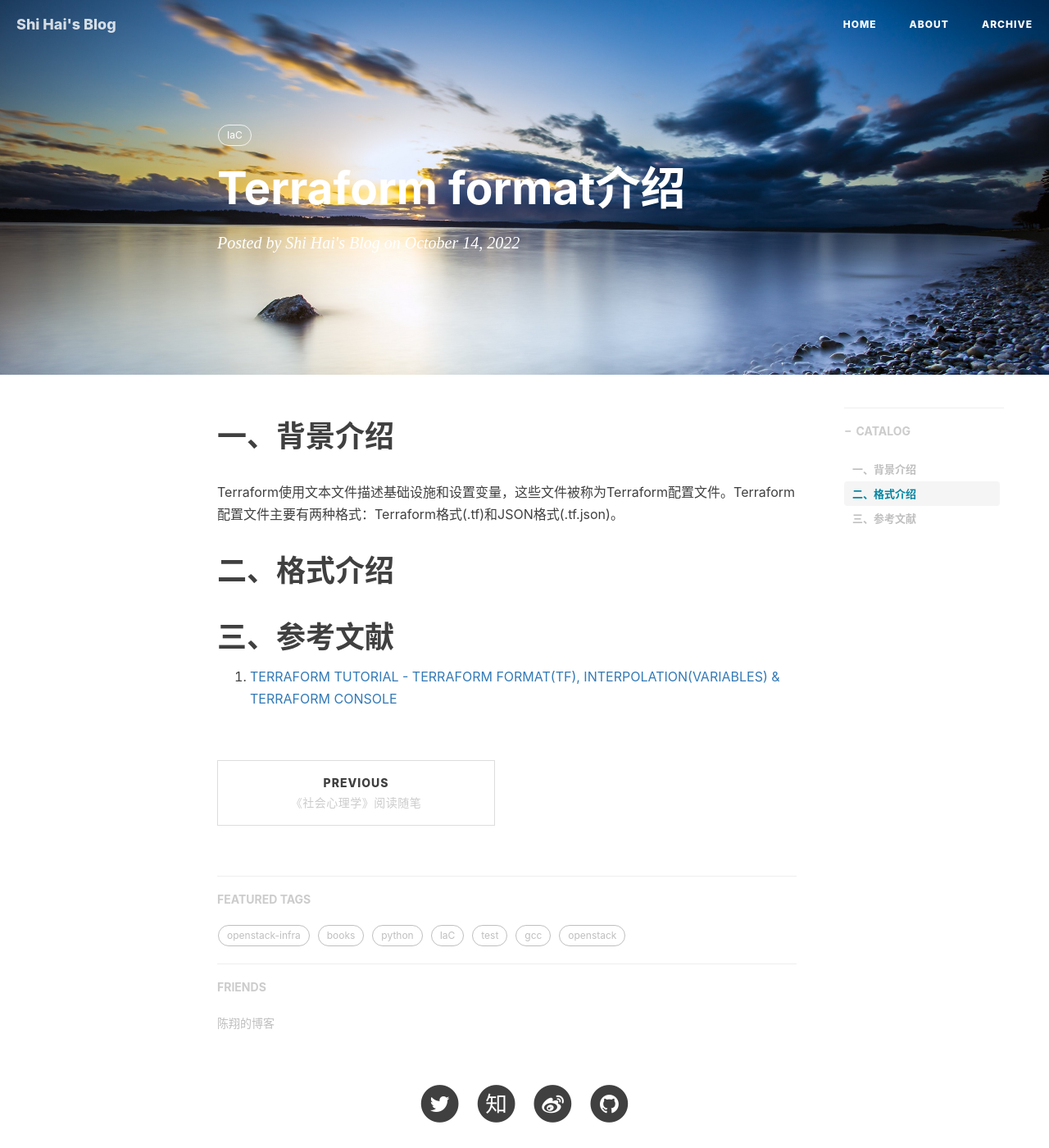
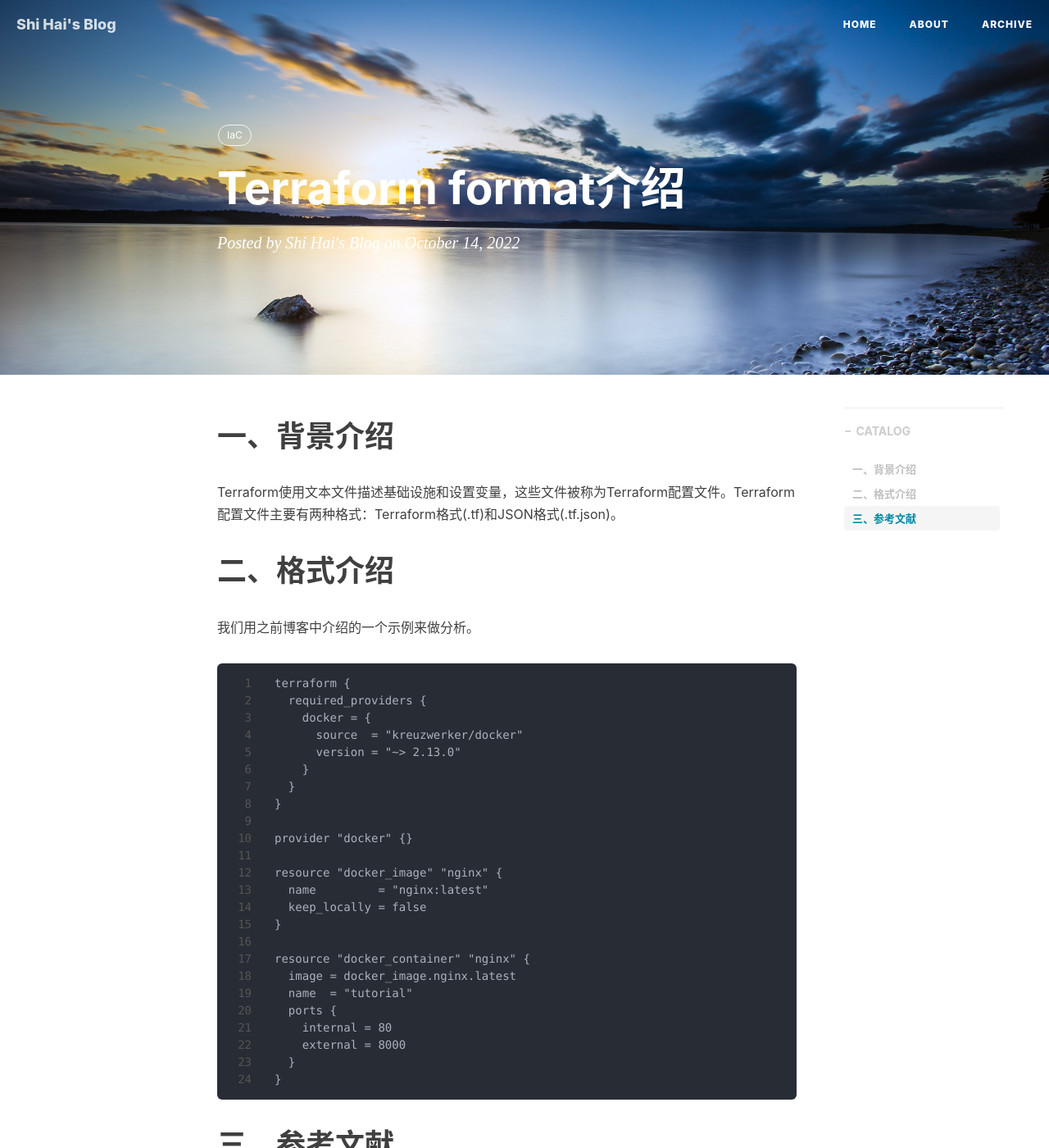
Before and after one commit to shihai1991/shihai1991.github.io, a Jekyll site: the page built from _posts/2022-10-14-Terraform format介绍.md, in a window 1280 px wide and 1400 px high. Shown: the whole window at 82% size. Built offline with Jekyll 4.4.1, drawn with Linux system fonts in a browser that asks for light colours; nearby versions of some CDN libraries; comment, search, counter and statistics services are not loaded.

Commit message:
Update 2022-10-14-Terraform format介绍.md

````diff
--- a/_posts/2022-10-14-Terraform format介绍.md
+++ b/_posts/2022-10-14-Terraform format介绍.md
@@ -12,6 +12,33 @@ time: '2022.10.14 17:42:00'
 Terraform使用文本文件描述基础设施和设置变量，这些文件被称为Terraform配置文件。Terraform配置文件主要有两种格式：Terraform格式(.tf)和JSON格式(.tf.json)。
 
 # 二、格式介绍
+我们用之前博客中介绍的一个示例来做分析。
+```
+terraform {
+  required_providers {
+    docker = {
+      source  = "kreuzwerker/docker"
+      version = "~> 2.13.0"
+    }
+  }
+}
+
+provider "docker" {}
+
+resource "docker_image" "nginx" {
+  name         = "nginx:latest"
+  keep_locally = false
+}
+
+resource "docker_container" "nginx" {
+  image = docker_image.nginx.latest
+  name  = "tutorial"
+  ports {
+    internal = 80
+    external = 8000
+  }
+}
+```
 
 # 三、参考文献
 1. [TERRAFORM TUTORIAL - TERRAFORM FORMAT(TF), INTERPOLATION(VARIABLES) & TERRAFORM CONSOLE](https://www.bogotobogo.com/DevOps/Terraform/Terraform-terraform-format-tf-and-interpolation-variables.php)
````
